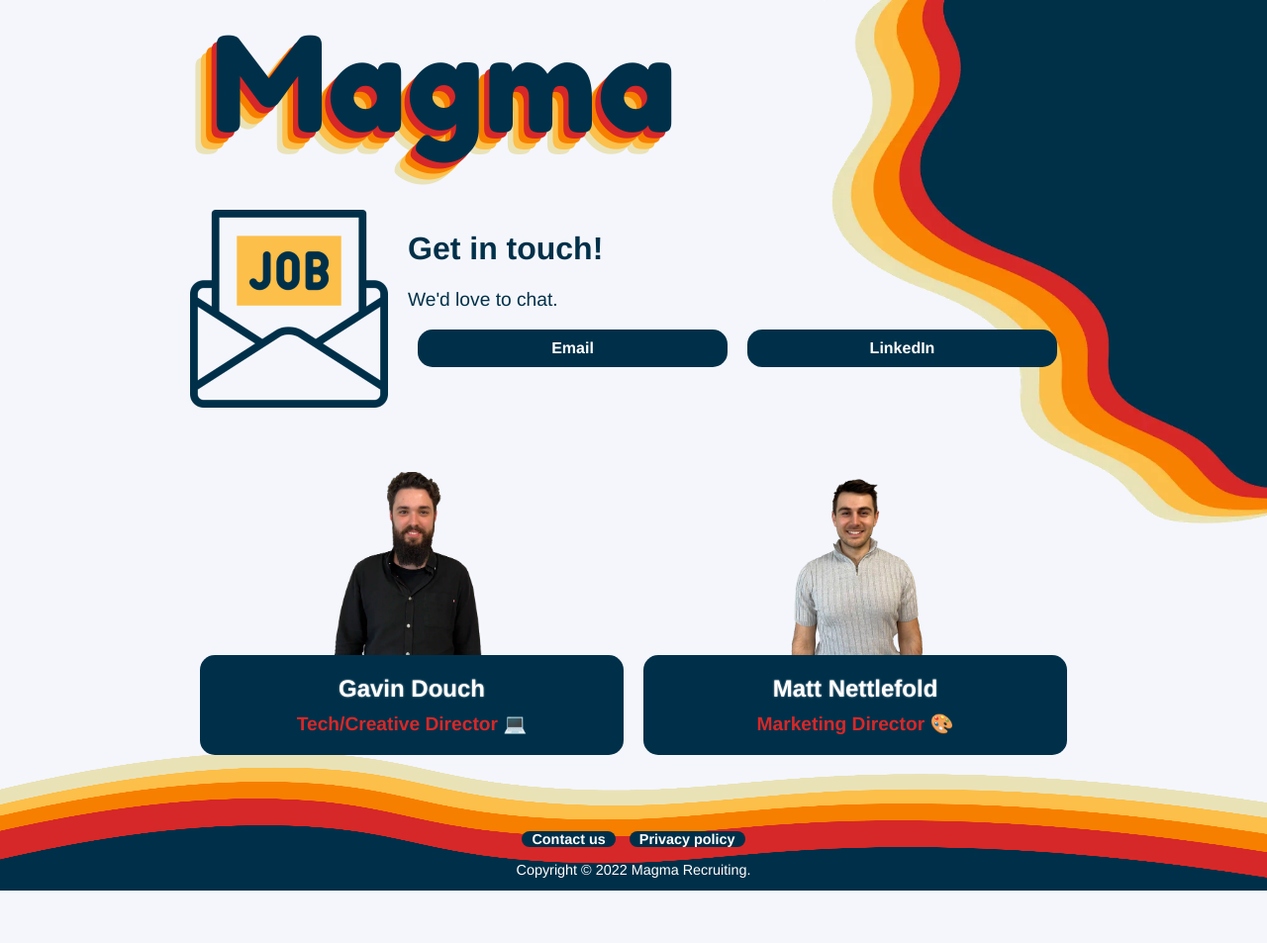
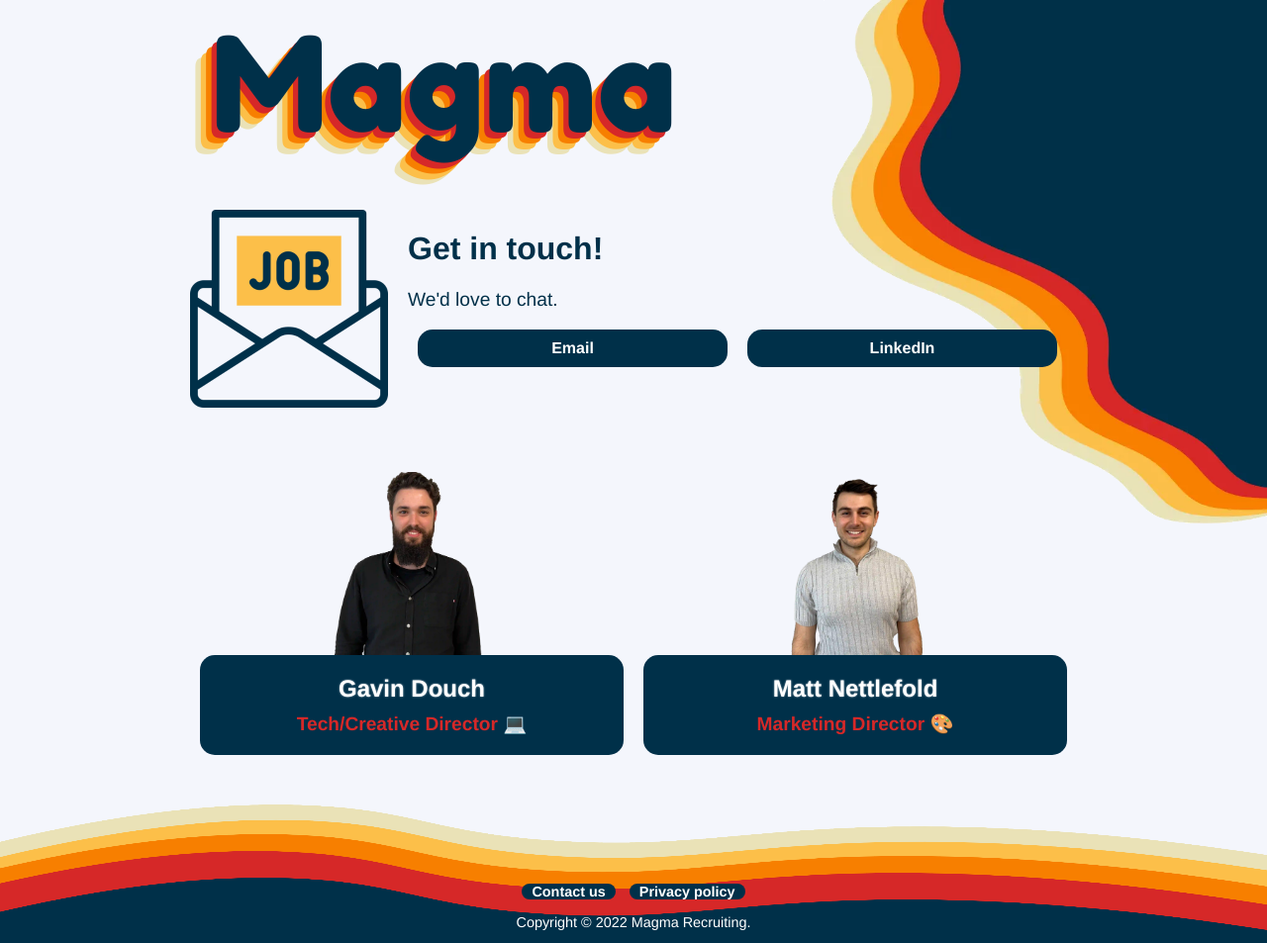
Before and after one commit to magma-recruiting/website, a Jekyll site: the page built from contact.html, in a window 1280 px wide. Shown: the whole page at 99% size. Built offline with Jekyll 4.4.1, drawn with Linux system fonts in a browser that asks for light colours; before the commit the page ends 900 px from its top, so only the background shows below that.

Commit message:
Increased top-margin for footer

```diff
--- a/_sass/main.scss
+++ b/_sass/main.scss
@@ -44,7 +44,7 @@
   right: 0;
   bottom: 0;
   left: 0;
-  margin-top: 60px;
+  margin-top: 120px;
   margin-bottom: 0;
   justify-content: center;
   font-size: 0.9rem;
@@ -78,5 +78,5 @@
   width: 70%;
   margin: 0 auto 0 auto;
   position: relative;
-  min-height: calc(100% - 120px);
+  min-height: calc(100% - 180px);
 }
```
